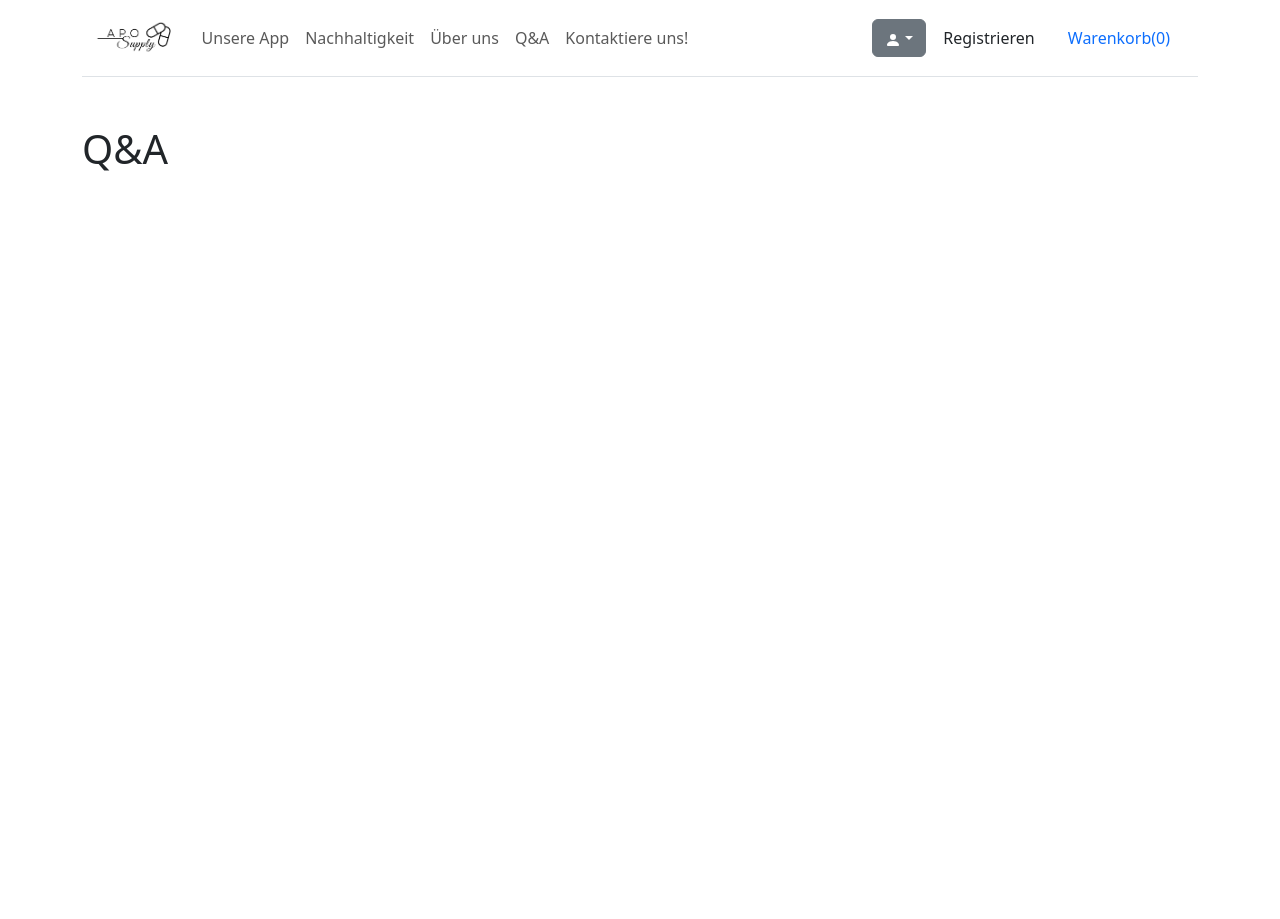
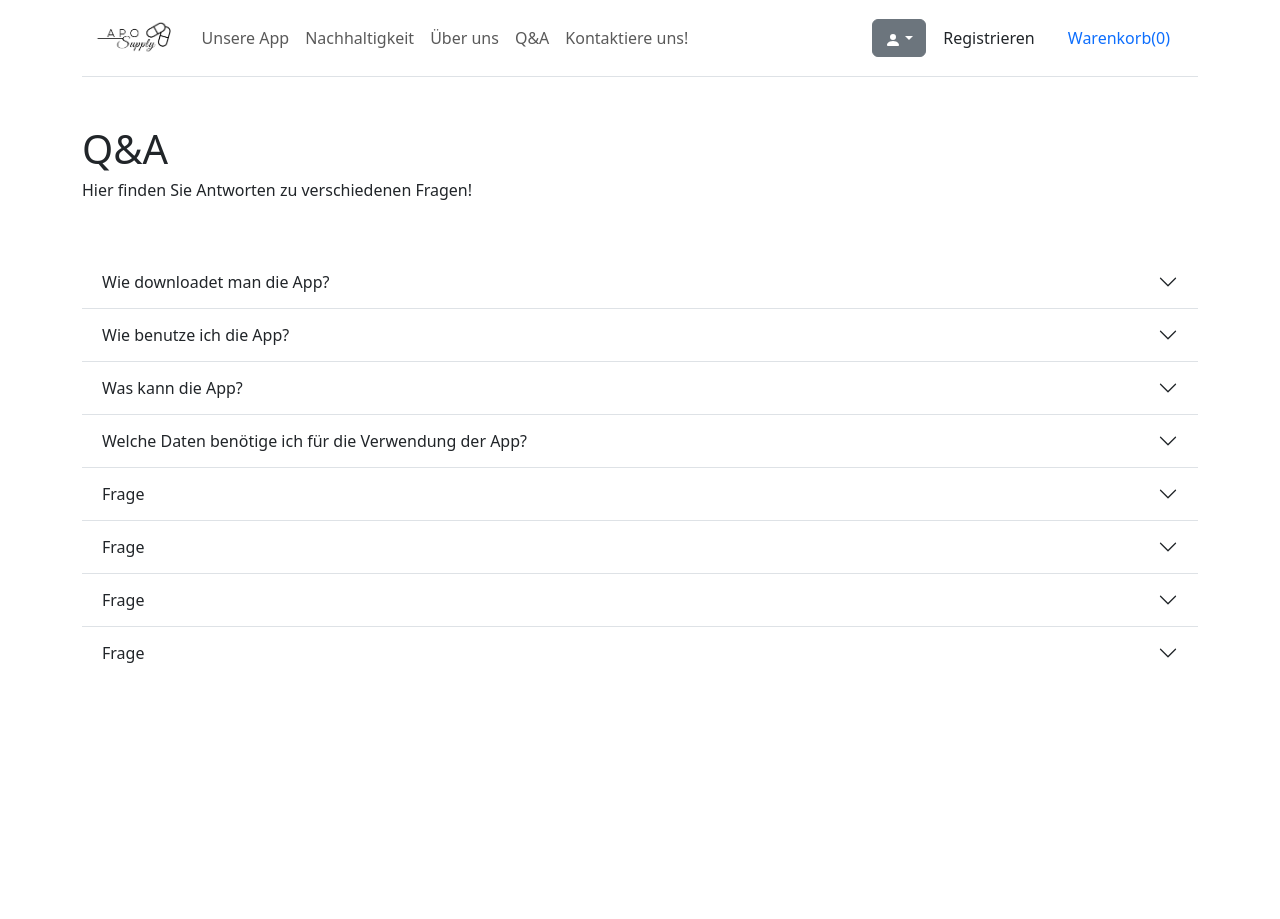
Before and after one commit to celinebittmann/aposupply, a PHP site: page /templates/qa.php in a window 1280 px wide. Before the commit the page ends 171 px from the top, so only its background shows below. Run offline with PHP 8.4, Linux system fonts and the light colour scheme; data that the repository does not hold is empty.

Commit message:
q&a seite accordion

```diff
--- a/templates/qa.php
+++ b/templates/qa.php
@@ -26,6 +26,95 @@ ini_set('display_errors','On');
     <br><br>
     <h1>Q&A</h1>
 
+    <h6>Hier finden Sie Antworten zu verschiedenen Fragen!</h6>
+    <br><br>
+
+<div class="accordion accordion-flush" id="accordionFlushExample">
+  <div class="accordion-item">
+    <h2 class="accordion-header">
+      <button class="accordion-button collapsed" type="button" data-bs-toggle="collapse" data-bs-target="#flush-collapseOne" aria-expanded="false" aria-controls="flush-collapseOne">
+        Wie downloadet man die App?
+      </button>
+    </h2>
+    <div id="flush-collapseOne" class="accordion-collapse collapse" data-bs-parent="#accordionFlushExample">
+      <div class="accordion-body">IOS: App Store  <br>Android: Google Play </div>
+    </div>
+  </div>
+  <div class="accordion-item">
+    <h2 class="accordion-header">
+      <button class="accordion-button collapsed" type="button" data-bs-toggle="collapse" data-bs-target="#flush-collapseTwo" aria-expanded="false" aria-controls="flush-collapseTwo">
+        Wie benutze ich die App?
+      </button>
+    </h2>
+    <div id="flush-collapseTwo" class="accordion-collapse collapse" data-bs-parent="#accordionFlushExample">
+      <div class="accordion-body">Die App ist nur am Mobilgerät verfügbar! Eine genauere Anleitung finden Sie hier!</div>
+    </div>
+  </div>
+  <div class="accordion-item">
+    <h2 class="accordion-header">
+      <button class="accordion-button collapsed" type="button" data-bs-toggle="collapse" data-bs-target="#flush-collapseThree" aria-expanded="false" aria-controls="flush-collapseThree">
+        Was kann die App?
+      </button>
+    </h2>
+    <div id="flush-collapseThree" class="accordion-collapse collapse" data-bs-parent="#accordionFlushExample">
+      <div class="accordion-body">Mit der App kann man die Medikamente, die Sie besitzen, verwalten. Sie können immer den aktuellen Stand ansehen. Außerdem
+        ist es möglich, die leeren Medikamente online oder in der Apotheke in Ihrer Nähe nachzkaufen.
+      </div>
+    </div>
+  </div>
+  <div class="accordion-item">
+    <h2 class="accordion-header">
+      <button class="accordion-button collapsed" type="button" data-bs-toggle="collapse" data-bs-target="#flush-collapseFour" aria-expanded="false" aria-controls="flush-collapseFour">
+        Welche Daten benötige ich für die Verwendung der App?
+      </button>
+    </h2>
+    <div id="flush-collapseFour" class="accordion-collapse collapse" data-bs-parent="#accordionFlushExample">
+      <div class="accordion-body">Beim Registrieren muss man Vorname, Nachname, E-Mail, Passwort, PLZ, Ort und Straße eingeben.</div>
+    </div>
+  </div>
+  <div class="accordion-item">
+    <h2 class="accordion-header">
+      <button class="accordion-button collapsed" type="button" data-bs-toggle="collapse" data-bs-target="#flush-collapseFive" aria-expanded="false" aria-controls="flush-collapseFive">
+        Frage
+      </button>
+    </h2>
+    <div id="flush-collapseFive" class="accordion-collapse collapse" data-bs-parent="#accordionFlushExample">
+      <div class="accordion-body">Antwort</div>
+    </div>
+  </div>
+  <div class="accordion-item">
+    <h2 class="accordion-header">
+      <button class="accordion-button collapsed" type="button" data-bs-toggle="collapse" data-bs-target="#flush-collapseSix" aria-expanded="false" aria-controls="flush-collapseSix">
+        Frage
+      </button>
+    </h2>
+    <div id="flush-collapseSix" class="accordion-collapse collapse" data-bs-parent="#accordionFlushExample">
+      <div class="accordion-body">Antwort</div>
+    </div>
+  </div>
+  <div class="accordion-item">
+    <h2 class="accordion-header">
+      <button class="accordion-button collapsed" type="button" data-bs-toggle="collapse" data-bs-target="#flush-collapseSeven" aria-expanded="false" aria-controls="flush-collapseSeven">
+        Frage
+      </button>
+    </h2>
+    <div id="flush-collapseSeven" class="accordion-collapse collapse" data-bs-parent="#accordionFlushExample">
+      <div class="accordion-body">Antwort</div>
+    </div>
+  </div>
+  <div class="accordion-item">
+    <h2 class="accordion-header">
+      <button class="accordion-button collapsed" type="button" data-bs-toggle="collapse" data-bs-target="#flush-collapseEight" aria-expanded="false" aria-controls="flush-collapseEight">
+        Frage
+      </button>
+    </h2>
+    <div id="flush-collapseEight" class="accordion-collapse collapse" data-bs-parent="#accordionFlushExample">
+      <div class="accordion-body">Antwort</div>
+    </div>
+  </div>
+</div>
+
+<br><br><br><br><br><br><br><br><br><br>
 
 
 
```
